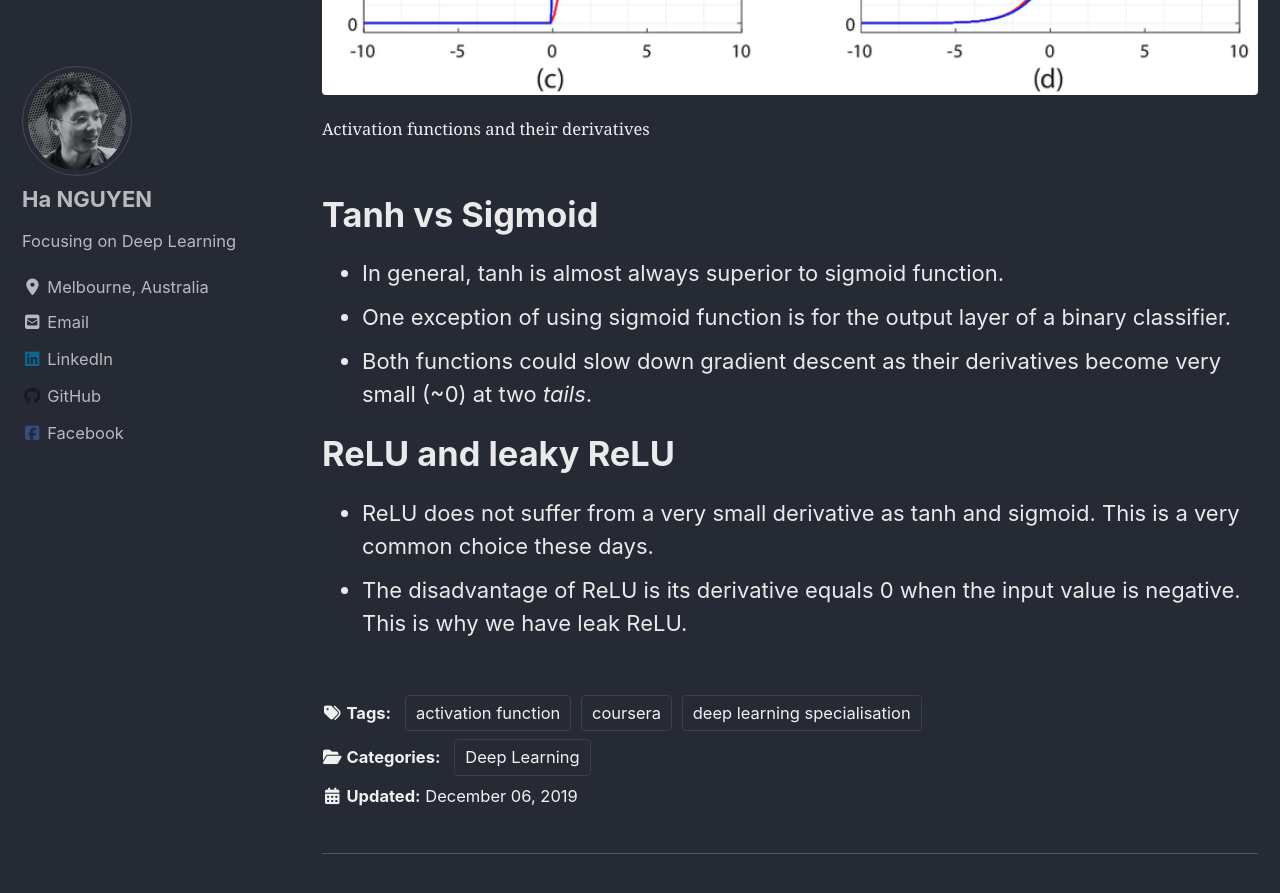
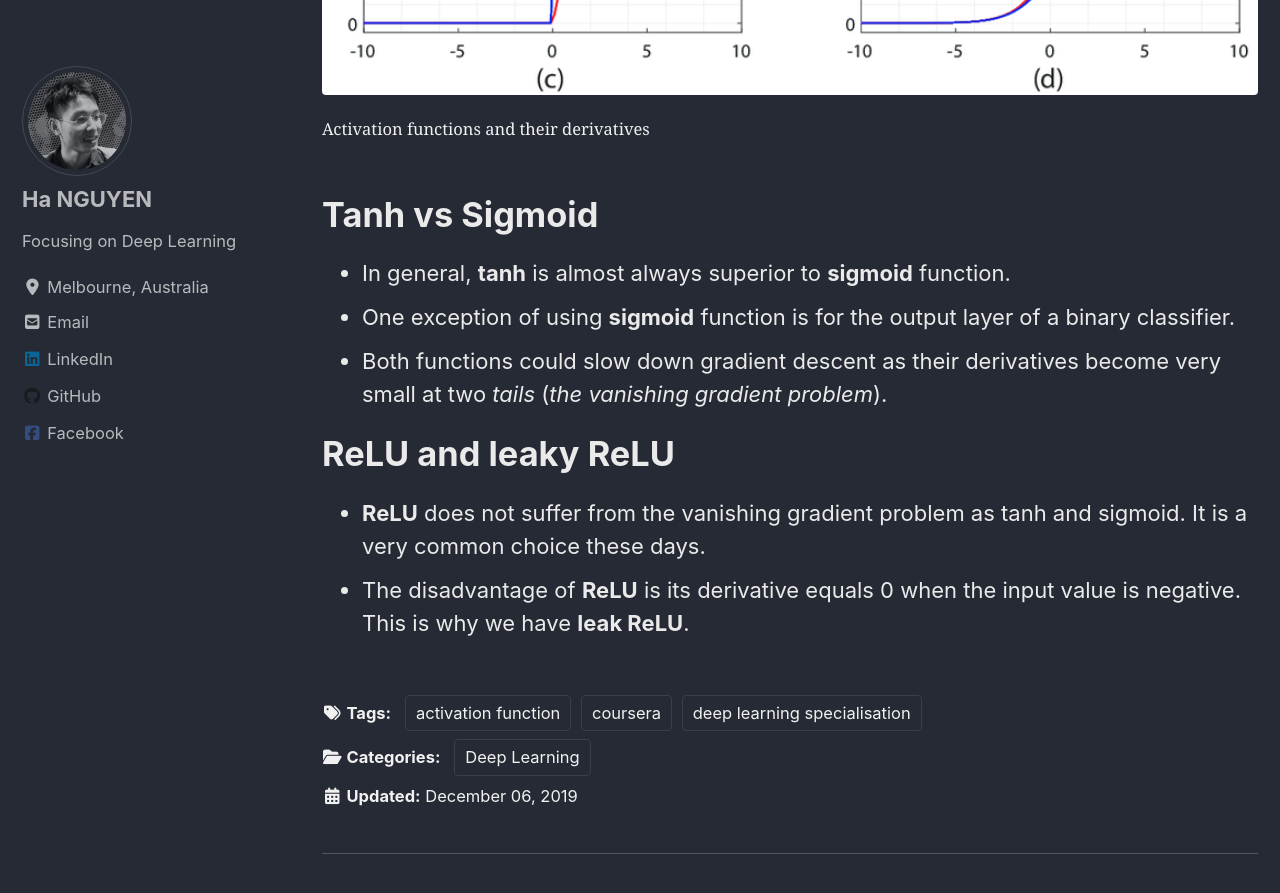
Before and after one commit to datasciblog/datasciblog.github.io, a Jekyll site: the page built from _posts/2019-12-06-DL-01-activation-functions.md, in a window 1280 px wide and 900 px high, scrolled down 1043 px. Shown: the top 893 px of the window. Built offline with Jekyll 4.4.1, drawn with Linux system fonts in a browser that asks for light colours; cached includes are drawn as plain includes; nearby versions of some CDN libraries.

Commit message:
Update 2019-12-06-DL-01-activation-functions.md

```diff
--- a/_posts/2019-12-06-DL-01-activation-functions.md
+++ b/_posts/2019-12-06-DL-01-activation-functions.md
@@ -26,10 +26,10 @@ These are some takeaways from [Activation Functions lecture](https://www.courser
 </figure>
 
 # Tanh vs Sigmoid
-- In general, tanh is almost always superior to sigmoid function.
-- One exception of using sigmoid function is for the output layer of a binary classifier.
-- Both functions could slow down gradient descent as their derivatives become very small (~0) at two *tails*.
+- In general, **tanh** is almost always superior to **sigmoid** function.
+- One exception of using **sigmoid** function is for the output layer of a binary classifier.
+- Both functions could slow down gradient descent as their derivatives become very small at two *tails* (*the vanishing gradient problem*).
 
 # ReLU and leaky ReLU
-- ReLU does not suffer from a very small derivative as tanh and sigmoid. This is a very common choice these days.
-- The disadvantage of ReLU is its derivative equals 0 when the input value is negative. This is why we have leak ReLU.
+- **ReLU** does not suffer from the vanishing gradient problem as tanh and sigmoid. It is a very common choice these days.
+- The disadvantage of **ReLU** is its derivative equals 0 when the input value is negative. This is why we have **leak ReLU**.
```
